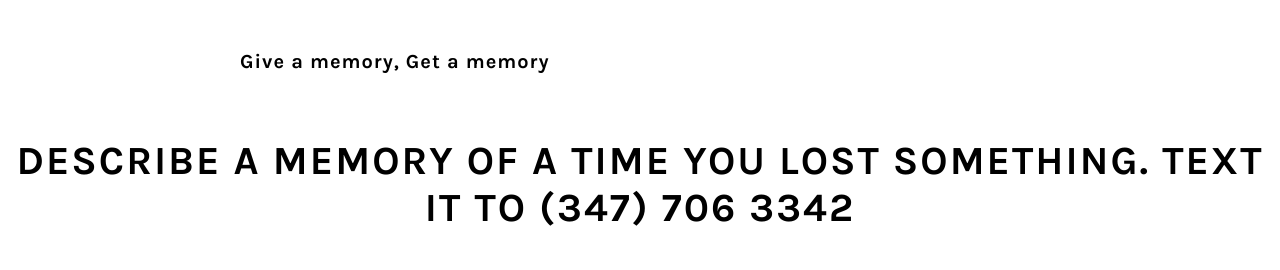
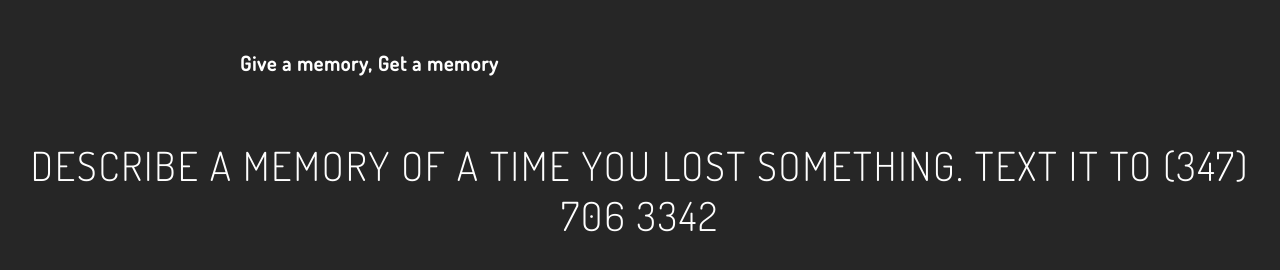
Before and after one commit to rlieberman/MemorySMS, a website: page public/index.html in a window 1280 px wide. Drawn offline with Linux system fonts and the light colour scheme.

Commit message:
styling fixes

```diff
--- a/public/index.html
+++ b/public/index.html
@@ -4,7 +4,7 @@
     <meta charset="UTF-8">
     <title>Memory Machine SMS</title>
 
-     <link href='http://fonts.googleapis.com/css?family=Karla:400,400italic,700,700italic' rel='stylesheet' type='text/css'>
+     <link href='https://fonts.googleapis.com/css?family=Dosis:400,200,300,500' rel='stylesheet' type='text/css'>
     <link rel="stylesheet" type="text/css" href="stylesheet.css">
 
   </head>
--- a/public/stylesheet.css
+++ b/public/stylesheet.css
@@ -1,10 +1,11 @@
 body {
   padding:0px;
   margin:0;
-  font-family: Karla;
+  background:#262626;
+  font-family: 'Dosis', sans-serif;
   letter-spacing: 1px;
-  background:#fff;
   font-size: 14px;
+  color: white;
 }
 
 
@@ -20,14 +21,10 @@ body {
   padding: 50px;
   margin-left: auto ;
   margin-right: auto ;
-  background:#fff;
-/*  border:20px solid black;*/
-  /* height:100vh;*/
-/*  height:1000px;*/
 }
 
 h1 {
-  font-weight: 800;
+  font-weight: 300;
   font-size:40px;
   letter-spacing:2px;
   text-align:center;
@@ -35,6 +32,7 @@ h1 {
 }
 
 p {
+  font-weight: 300;
   font-size:20px;
   font-weight:bold;
 }
```
Also changed, not shown: README.md (added).
